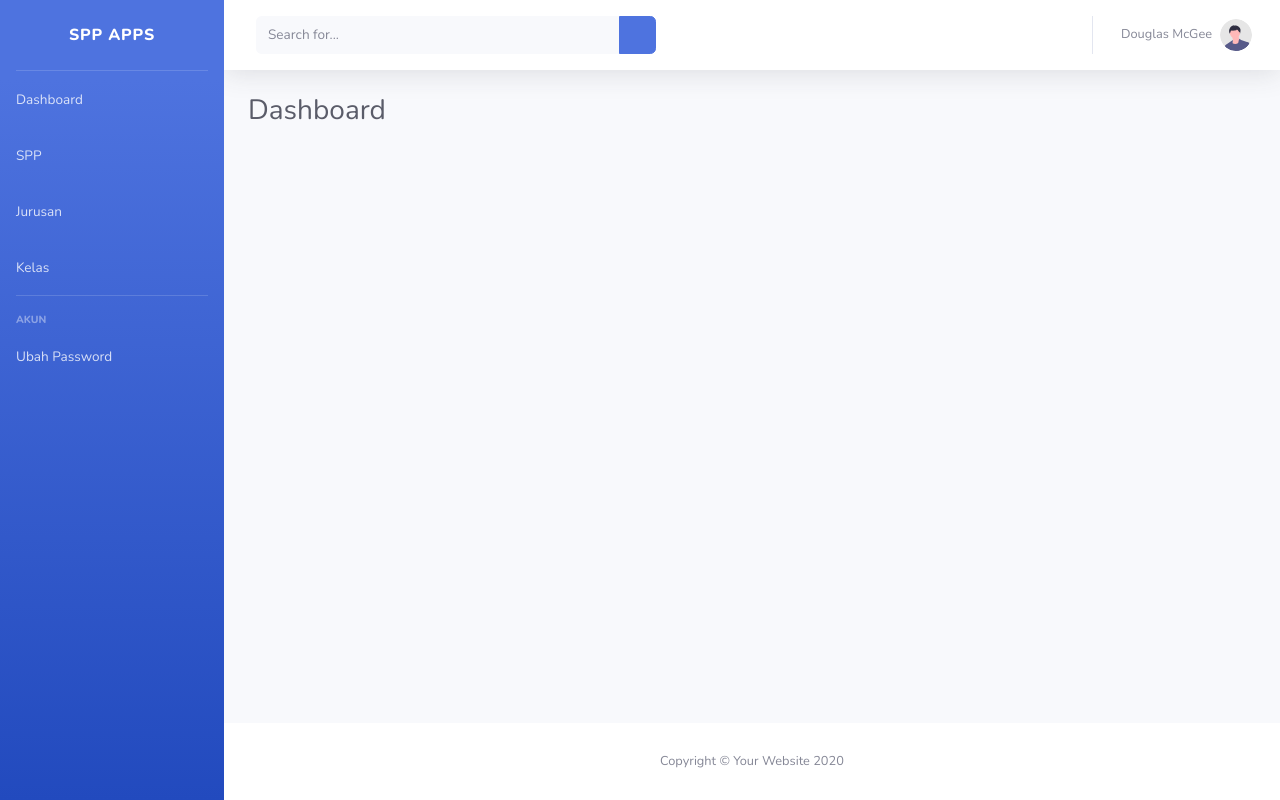
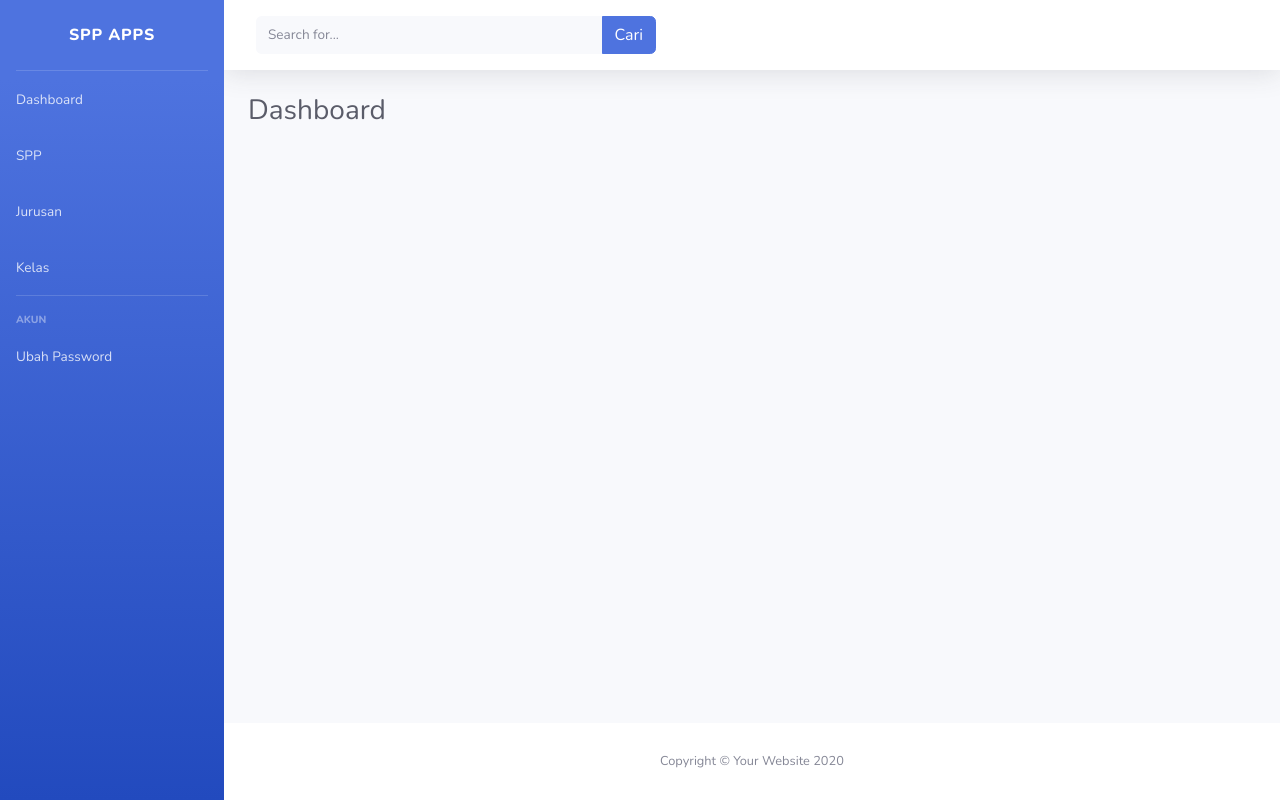
Before and after one commit to riyandarmawan/uprak, a PHP site: page / in a window 1280 px wide. Run offline with PHP 8.4, Linux system fonts and the light colour scheme; a user stored in the database is signed in; style sheets or scripts are compiled from the project's sources; some web fonts are replaced.

Commit message:
fixed the topbar

```diff
--- a/app/views/template/dashboard/topbar.php
+++ b/app/views/template/dashboard/topbar.php
@@ -12,7 +12,8 @@
             <input type="text" class="form-control bg-light border-0 small" placeholder="Search for..." aria-label="Search" aria-describedby="basic-addon2">
             <div class="input-group-append">
                 <button class="btn btn-primary" type="button">
-                    <i class="fas fa-search fa-sm"></i>
+                    <!-- <i class="fas fa-search fa-sm"></i> -->
+                    Cari
                 </button>
             </div>
         </div>
@@ -28,15 +29,15 @@
             </a>
         </li>
 
-        <div class="topbar-divider d-none d-sm-block"></div>
+        <!-- <div class="topbar-divider d-none d-sm-block"></div> -->
 
         <!-- Nav Item - User Information -->
-        <li class="nav-item dropdown no-arrow">
+        <!-- <li class="nav-item dropdown no-arrow">
             <a class="nav-link dropdown-toggle" href="#" id="userDropdown" role="button" data-toggle="dropdown" aria-haspopup="true" aria-expanded="false">
                 <span class="mr-2 d-none d-lg-inline text-gray-600 small">Douglas McGee</span>
                 <img class="img-profile rounded-circle" src="public/img/undraw_profile.svg">
             </a>
-            <!-- Dropdown - User Information -->
+            Dropdown - User Information
             <div class="dropdown-menu dropdown-menu-right shadow animated--grow-in" aria-labelledby="userDropdown">
                 <a class="dropdown-item" href="#">
                     <i class="fas fa-user fa-sm fa-fw mr-2 text-gray-400"></i>
@@ -56,7 +57,7 @@
                     Logout
                 </a>
             </div>
-        </li>
+        </li> -->
 
     </ul>
 
```
